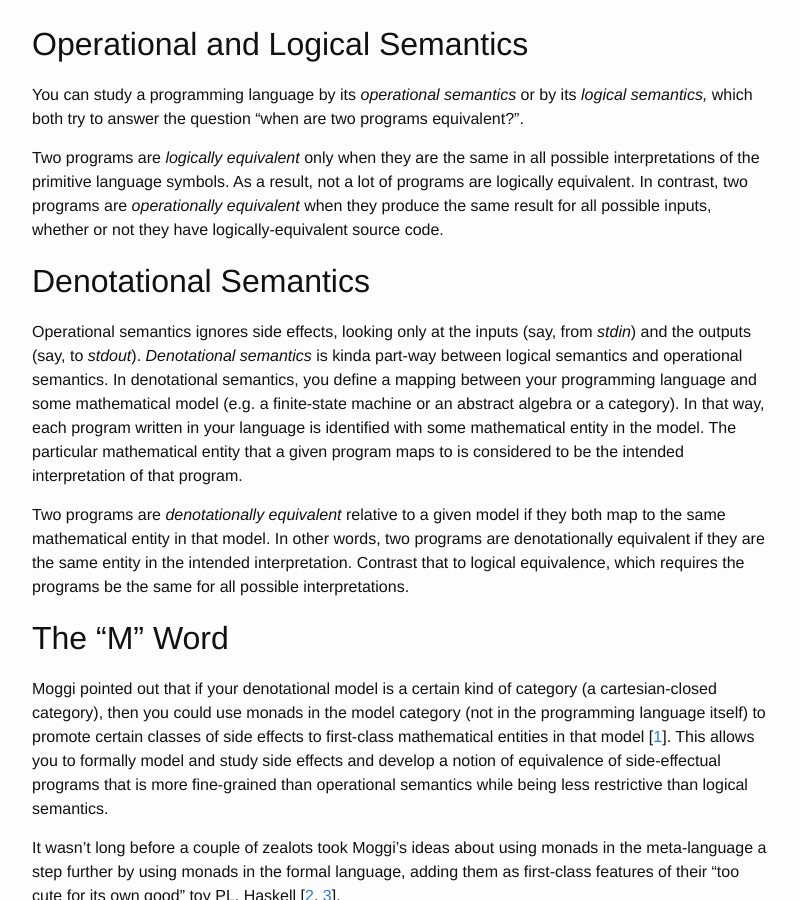
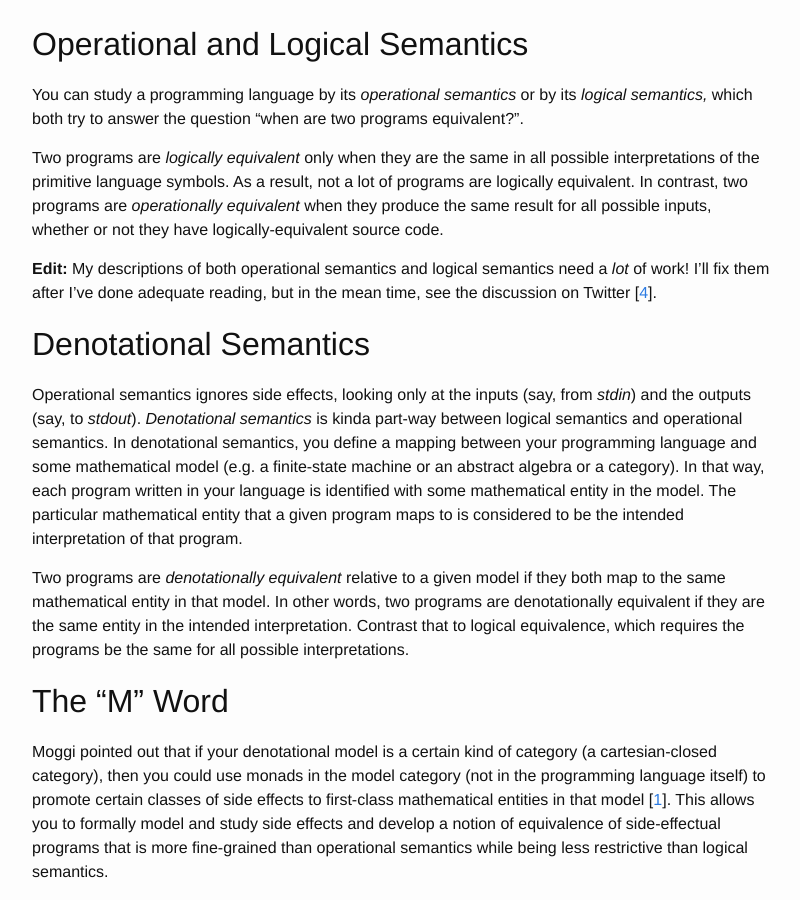
Before and after one commit to friedbrice/friedbrice.github.io, a Jekyll site: the page built from _posts/2018-05-16-denotational-semantics-in-a-nutshell.md, in a window 1280 px wide and 900 px high, scrolled down 384 px. Shown: the whole window, without its empty margins (238-1038 px from the left). Built offline with Jekyll 4.4.1, drawn with Linux system fonts in a browser that asks for light colours; comment, search, counter and statistics services are not loaded; some of the changed text lies outside the part shown.

Commit message:
make good on disclaimer

```diff
--- a/_posts/2018-05-16-denotational-semantics-in-a-nutshell.md
+++ b/_posts/2018-05-16-denotational-semantics-in-a-nutshell.md
@@ -36,6 +36,11 @@ result, not a lot of programs are logically equivalent. In contrast, two
 programs are _operationally equivalent_ when they produce the same
 result for all possible inputs, whether or not they have
 logically-equivalent source code.
+
+**Edit:** My descriptions of both operational semantics and logical
+semantics need a _lot_ of work! I'll fix them after I've done adequate
+reading, but in the mean time, see the discussion on Twitter
+[[4][4]].
 
 ## Denotational Semantics
 
@@ -227,3 +232,7 @@ reasonable model of a programming language.
   [http://mail.haskell.org/pipermail/haskell-cafe/2016-October/125281.html][3]
 
   [3]: http://mail.haskell.org/pipermail/haskell-cafe/2016-October/125281.html
+
+  4. Twitter correspondence regarding this post. [https://twitter.com/porglezomp/status/997008486985814016][4]
+
+  [4]: https://twitter.com/porglezomp/status/997008486985814016
```
